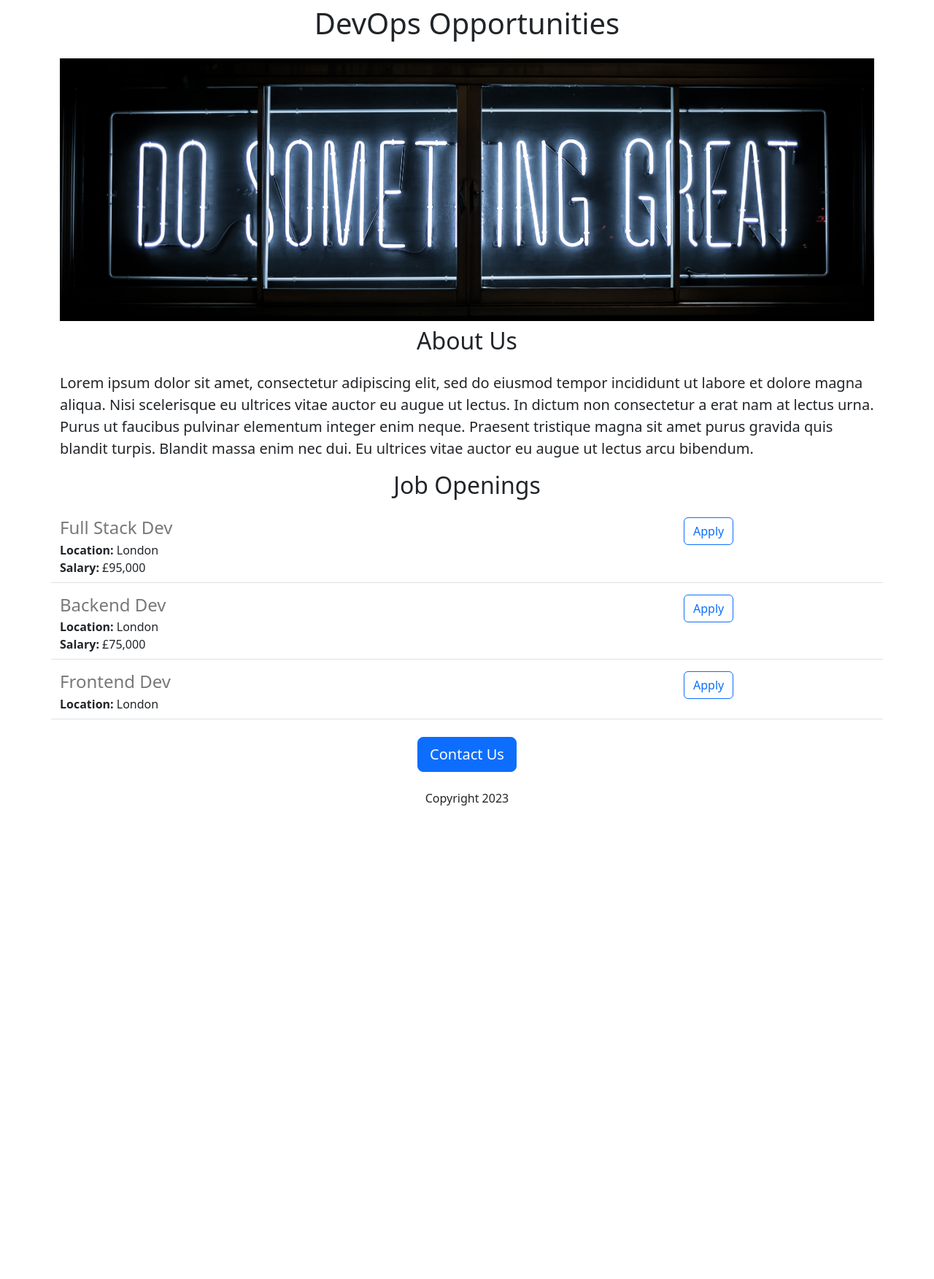
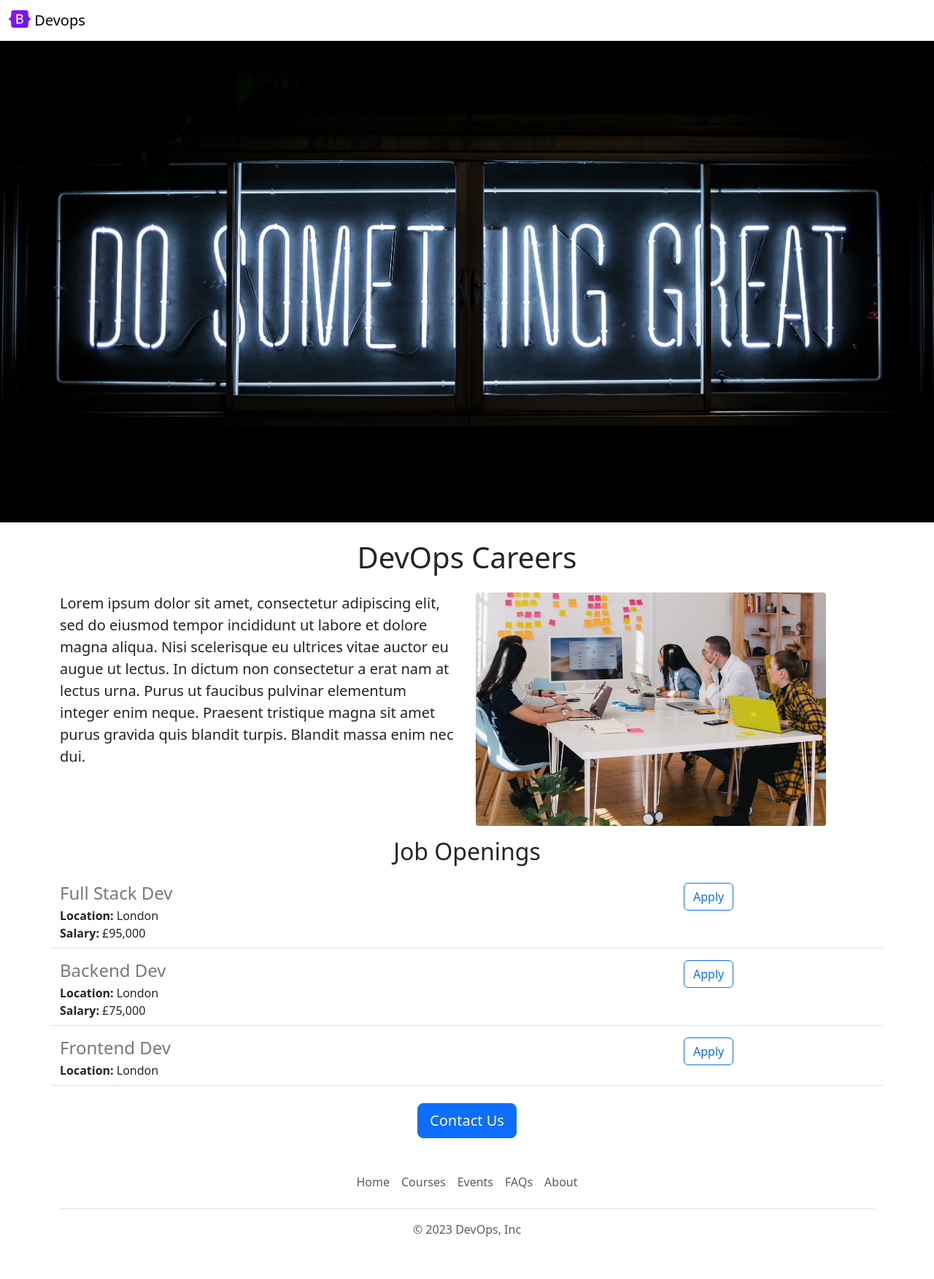
Before and after one commit to robedgar/flask-website, a Flask app: page / in a window 1280 px wide. Shown: the whole page at 73% size. Before the commit the page ends 1104 px from the top, so only its background shows below. Run offline with Flask 2, Linux system fonts and the light colour scheme.

Commit message:
Added NavBar

```diff
--- /dev/null
+++ b/templates/footer.html
@@ -0,0 +1,14 @@
+<div class="b-example-divider"></div>
+
+<div class="container">
+  <footer class="py-3 my-4">
+    <ul class="nav justify-content-center border-bottom pb-3 mb-3">
+      <li class="nav-item"><a href="https://careers-website-wt6p.onrender.com" class="nav-link px-2 text-muted">Home</a></li>
+      <li class="nav-item"><a href="https://careers-website-wt6p.onrender.com" class="nav-link px-2 text-muted">Courses</a></li>
+      <li class="nav-item"><a href="https://careers-website-wt6p.onrender.com" class="nav-link px-2 text-muted">Events</a></li>
+      <li class="nav-item"><a href="https://careers-website-wt6p.onrender.com" class="nav-link px-2 text-muted">FAQs</a></li>
+      <li class="nav-item"><a href="https://careers-website-wt6p.onrender.com" class="nav-link px-2 text-muted">About</a></li>
+    </ul>
+    <p class="text-center text-muted">&copy; 2023 DevOps, Inc</p>
+  </footer>
+</div>
--- a/templates/home.html
+++ b/templates/home.html
@@ -1,7 +1,7 @@
 <!DOCTYPE html>
 <html>
   <head>
-    <title>{{company_name}} Careers</title>
+    <title>{{company_name}}</title>
     <meta charset="utf-8">
     <meta name="viewport" content="width=device-width, initial-scale=1">
     <link href="https://cdn.jsdelivr.net/npm/bootstrap@5.3.0-alpha1/dist/css/bootstrap.min.css"
@@ -9,22 +9,29 @@
       crossorigin="anonymous">
       <style>
         #banner {
-          height: 360px;
+          height: 660px;
           width: 100%;
           object-fit: cover;
+          margin-bottom: 16px;
 
         }
       </style>
   </head>
   <body>
+    {% include 'nav.html' %}
+    <img class="img-fluid" id="banner" src="https://flask-website-1.robedgar.repl.co/static/banner.jpg">
     <div class="container">
-    <h1 class="text-center mt-2 mb-4">{{company_name}} Opportunities</h1>
-    <img class="img-fluid" id="banner" src="https://flask-website-1.robedgar.repl.co/static/banner.jpg"
-      >
-      <h2 class="text-center mt-2 mb-4">About Us</h2>
-      <p class="lead">Lorem ipsum dolor sit amet, consectetur adipiscing elit, sed do eiusmod tempor incididunt ut labore et dolore magna aliqua. Nisi scelerisque eu ultrices vitae auctor eu augue ut lectus. In dictum non consectetur a erat nam at lectus urna. Purus ut faucibus pulvinar elementum integer enim neque. Praesent tristique magna sit amet purus gravida quis blandit turpis. Blandit massa enim nec dui. Eu ultrices vitae auctor eu augue ut lectus arcu bibendum.
+    <h1 class="text-center mt-2 mb-4">{{company_name}} Careers</h1>
+  <div class="row" style=" margin-bottom: 16px;">
+    <div class="col-md-6">
+    <p class="lead">Lorem ipsum dolor sit amet, consectetur adipiscing elit, sed do eiusmod tempor incididunt ut labore et dolore magna aliqua. Nisi scelerisque eu ultrices vitae auctor eu augue ut lectus. In dictum non consectetur a erat nam at lectus urna. Purus ut faucibus pulvinar elementum integer enim neque. Praesent tristique magna sit amet purus gravida quis blandit turpis. Blandit massa enim nec dui.
 
     </p>
+    </div>
+    <div class=" d-none d-md-block col-md-6">
+    <img src="/static/people.jpg" style="height:320px;border-radius:4px;">
+    </div>
+  </div>
     <h2 class="text-center mt-2 mb-4">Job Openings</h2>
     <div>
       {% for job in jobs %}
@@ -32,9 +39,9 @@
       {% endfor %}
     </div>
       <div class="text-center mt-4">
-    <button class="btn btn-primary btn-lg">Contact Us</button>
-        <p class="mt-4">Copyright 2023</p>
+    <a href="mailto:hello@mail.com?subject=Question%20about%20Job%20Openings&body=My%20name%3A%20%3Cyour%20name%20here%3E%0D%0A%0D%0AMy%20Questions%3A%20%3Center%20question%20here%3E%0D%0A%0D%0A%0D%0A" class="btn btn-primary btn-lg">Contact Us</a>
       </div>
-    </div>
+      </div>
+    {% include 'footer.html' %}
   </body>
 </html>
--- a/templates/jobitem.html
+++ b/templates/jobitem.html
@@ -12,6 +12,8 @@
 </div>
 {% endif %}
 </div>
-  <div class="col-3"><button type="button" class="btn btn-outline-primary">Apply</button></div>
+  <div class="col-2 padding-right:16px">
+    <a href="mailto:hello@mail.com?subject=Application%20for%20{{job['title']}}&body=My%20name%3A%20%3Cyour%20name%20here%3E%0D%0A%0D%0AMy%20Resume%20link%3A%20%3Cresume%20link%3E%0D%0A%0D%0AMy%20Linked%20link%20%3Clinked%20link%3E%0D%0A" type="button" class="btn btn-outline-primary float-right align-middle">Apply</a>
+  </div>
 
 </div>
--- /dev/null
+++ b/templates/nav.html
@@ -0,0 +1,9 @@
+<nav class="navbar shadow-sm fixed-top bg-white">
+  <div class="container-fluid">
+    <a class="navbar-brand" href="#">
+      <img src="/static/logo.svg" alt="Logo" width="30" height="24" class="d-inline-block align-text-top">
+      Devops
+    </a>
+  </div>
+</nav>
+<div style="height:56px"></div>
```
Also changed, not shown: static/logo.svg (added), static/people.jpg (added).
